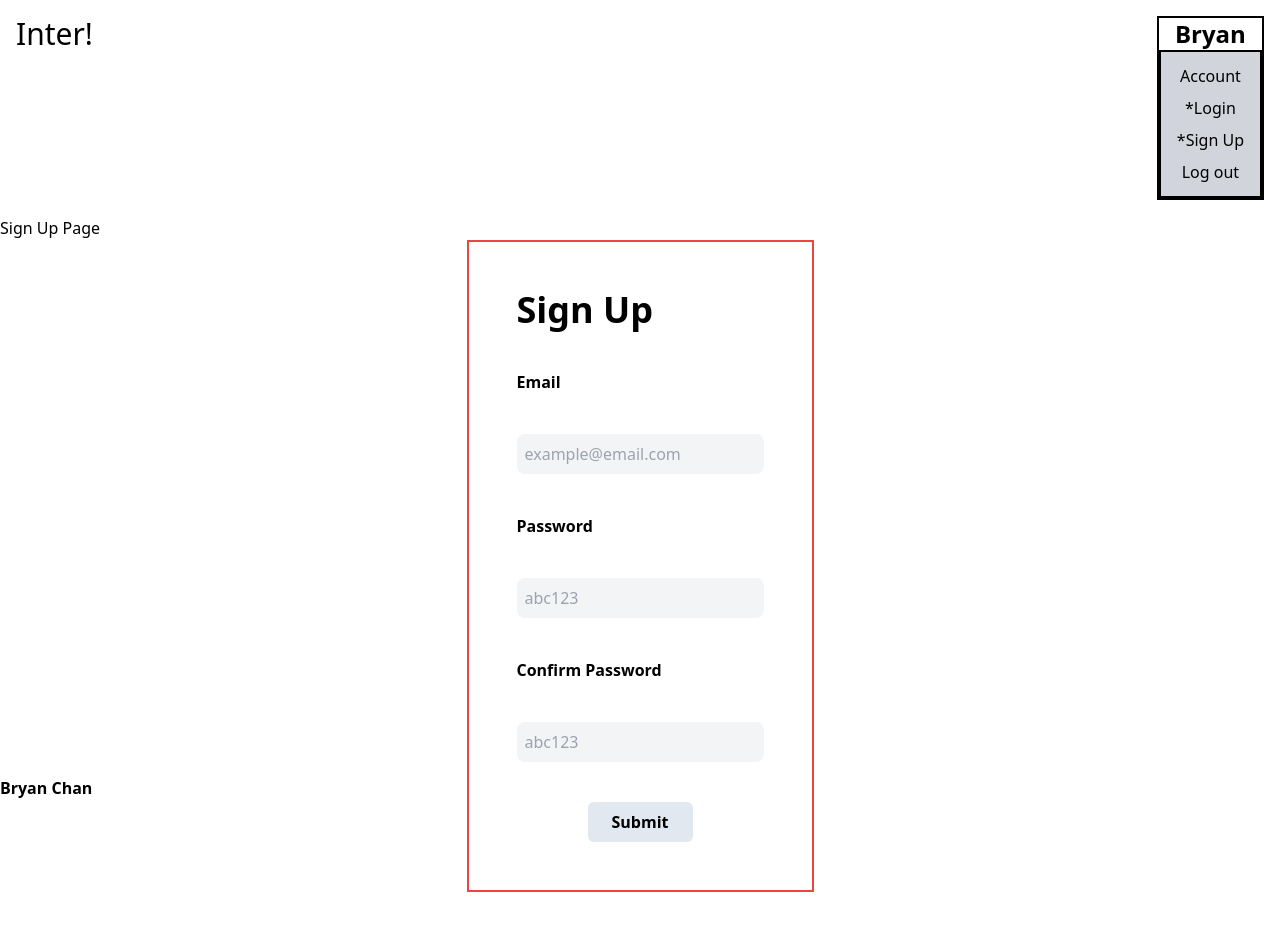
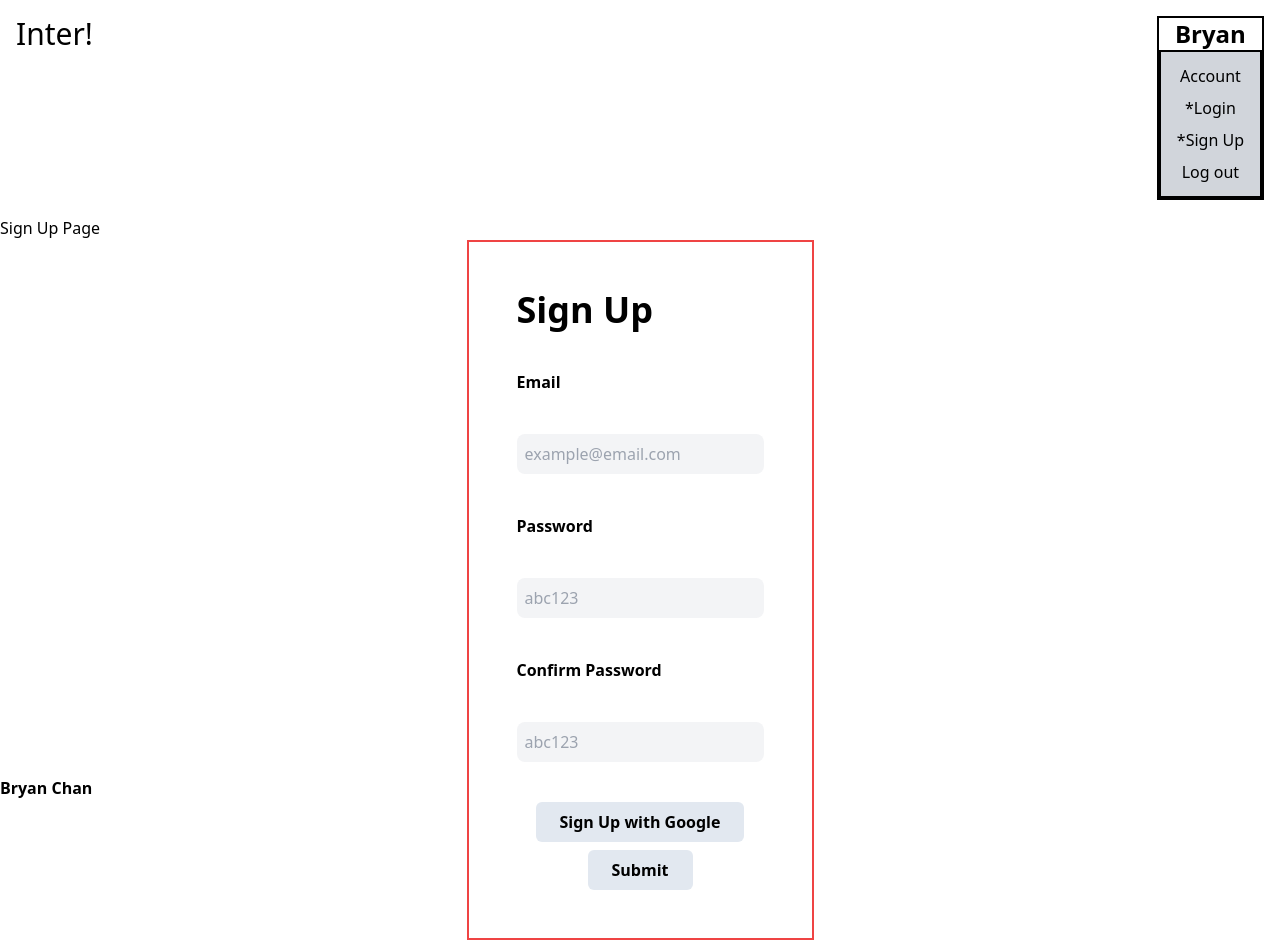
Before and after one commit to bchan9803/inter, a Next.js app: page /signup in a window 1280 px wide. Before the commit the page ends 892 px from the top, so only its background shows below. Built offline with nearby package versions, Linux system fonts and the light colour scheme; no server answers.

Commit message:
added signup form (signup w/ google) + updated signup form

```diff
--- a/src/app/components/SignupForm.tsx
+++ b/src/app/components/SignupForm.tsx
@@ -1,9 +1,10 @@
 "use client";
 
 import { useState } from "react";
-import { createUserWithEmailAndPassword } from "firebase/auth";
+import { createUserWithEmailAndPassword, signInWithPopup, GoogleAuthProvider } from "firebase/auth";
 import { useRouter } from "next/navigation";
 import { auth } from "../../../firebase/firebaseConfig";
+// import { GoogleAuthProvider } from "firebase/auth/web-extension";
 
 /*
     Signup form is powered by firebase
@@ -19,7 +20,22 @@ const SignupForm = () => {
 
     const router = useRouter();
 
-    const signupWithEmailAndPassword = () => {
+    const signupWithGoogle = async () => {
+        setAuthing(true);
+
+        signInWithPopup(auth, new GoogleAuthProvider())
+            .then((res) => {
+                console.log(res.user.uid);
+                router.push("/");
+            })
+            .catch((err) => {
+                console.error(err);
+                // setError(err.message);
+                setAuthing(false);
+            });
+    };
+
+    const signupWithEmailAndPassword = async () => {
         setAuthing(true);
         setError("");
 
@@ -34,7 +50,7 @@ const SignupForm = () => {
                 router.push("/");
             })
             .catch((err) => {
-                console.log(err);
+                console.error(err);
                 setError(err.message);
                 setAuthing(false);
             });
@@ -102,6 +118,18 @@ const SignupForm = () => {
                 onChange={(e) => setConfirmPassword(e.target.value)}
             />
             <br />
+
+            {/*
+                Signup with Google btn
+            */}
+            <button
+                disabled={authing}
+                onClick={signupWithGoogle}
+                className="border-2 border-blue-500 rounded-md bg-slate-200 w-fit py-2 px-6 mx-auto font-semibold"
+            >
+                Sign Up with Google
+            </button>
+
             {/*
                 Submit btn
             */}
```
